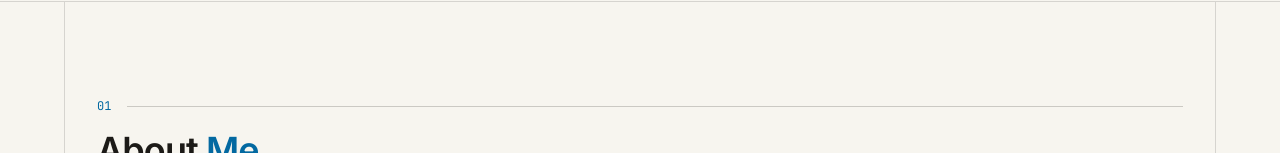
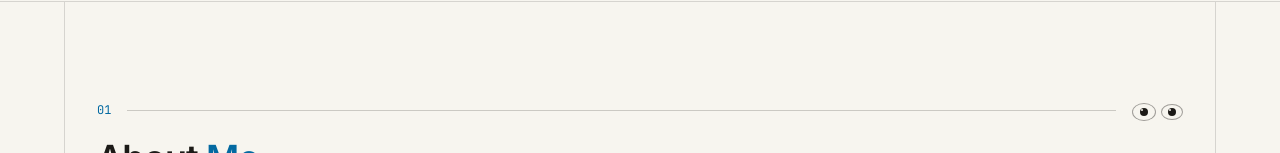
Before and after one commit to ashutosh250604/ashutoshrajput-portfolio, a Next.js app: page / in a window 1280 px wide. Shown: the part 799-952 px from the top of the page. Built offline with nearby package versions, Linux system fonts and the light colour scheme.

Commit message:
Give the About rule a pair of watching eyes
Keep a small decorative pair of eyes at the end of the About header rule.
Pupils ease toward the pointer and blink at random; reduced-motion visitors
keep direct tracking without easing or blinking.

```diff
--- a/components/About.tsx
+++ b/components/About.tsx
@@ -1,6 +1,7 @@
 'use client'
 
 import SectionHeader from './SectionHeader'
+import LurkingEyes from './LurkingEyes'
 import { useLanguage } from '@/contexts/LanguageContext'
 
 export default function About() {
@@ -26,6 +27,7 @@ export default function About() {
       <div className="mx-auto max-w-6xl border-x border-rule/15 px-5 py-16 sm:px-8 sm:py-24">
         <SectionHeader
           index="01"
+          ornament={<LurkingEyes />}
           title={
             <>
               {t('about.title')}{' '}
--- /dev/null
+++ b/components/LurkingEyes.tsx
@@ -0,0 +1,171 @@
+'use client'
+
+import { useEffect, useRef, useState } from 'react'
+
+/** The furthest a pupil can travel from the centre of its eye. */
+const MAX_LOOK = 5
+
+/**
+ * Two small eyes for the page furniture.
+ *
+ * They are decoration, not a control: no copy, no tab stop, no announcement.
+ * A single pointer listener feeds a small rAF loop so the pupils ease toward
+ * the cursor instead of jumping there, and a random blink keeps them from
+ * feeling like a pair of pinned dots. Visitors who ask for reduced motion get
+ * no blinking and no easing, but the pupils still answer the pointer directly:
+ * that movement is driven by the visitor rather than played at them.
+ */
+export default function LurkingEyes() {
+  const rootRef = useRef<HTMLSpanElement>(null)
+  const frameRef = useRef<number | null>(null)
+  const targetRef = useRef({ x: 0, y: 0 })
+  const currentRef = useRef({ x: 0, y: 0 })
+  const [blinking, setBlinking] = useState(false)
+  const [reducedMotion, setReducedMotion] = useState(false)
+
+  useEffect(() => {
+    const query = window.matchMedia('(prefers-reduced-motion: reduce)')
+    const sync = () => setReducedMotion(query.matches)
+
+    sync()
+    query.addEventListener('change', sync)
+    return () => query.removeEventListener('change', sync)
+  }, [])
+
+  useEffect(() => {
+    const root = rootRef.current
+    if (!root) return
+
+    const commit = (x: number, y: number) => {
+      currentRef.current = { x, y }
+      root.style.setProperty('--eye-x', `${x.toFixed(2)}px`)
+      root.style.setProperty('--eye-y', `${y.toFixed(2)}px`)
+    }
+
+    if (reducedMotion) {
+      const target = targetRef.current
+      commit(target.x, target.y)
+    }
+
+    let lastPointer: { x: number; y: number } | null = null
+
+    const paint = () => {
+      frameRef.current = null
+      const target = targetRef.current
+      const current = currentRef.current
+      const x = current.x + (target.x - current.x) * 0.2
+      const y = current.y + (target.y - current.y) * 0.2
+
+      commit(x, y)
+
+      if (Math.abs(target.x - x) > 0.05 || Math.abs(target.y - y) > 0.05) {
+        frameRef.current = window.requestAnimationFrame(paint)
+      }
+    }
+
+    const aim = (clientX: number, clientY: number) => {
+      const bounds = root.getBoundingClientRect()
+      const dx = clientX - (bounds.left + bounds.width / 2)
+      const dy = clientY - (bounds.top + bounds.height / 2)
+      const distance = Math.hypot(dx, dy)
+
+      if (distance < 8) {
+        targetRef.current = { x: 0, y: 0 }
+      } else {
+        const reach = Math.min(distance / 140, 1)
+        const look = MAX_LOOK * reach
+        targetRef.current = { x: (dx / distance) * look, y: (dy / distance) * look }
+      }
+
+      if (reducedMotion) {
+        const target = targetRef.current
+        commit(target.x, target.y)
+      } else if (frameRef.current === null) {
+        frameRef.current = window.requestAnimationFrame(paint)
+      }
+    }
+
+    const onPointerMove = (event: PointerEvent) => {
+      if (event.pointerType === 'touch') return
+      lastPointer = { x: event.clientX, y: event.clientY }
+      aim(event.clientX, event.clientY)
+    }
+
+    // If the page moves under a still pointer, the gaze should follow the page
+    // rather than stay pointed at the space the cursor used to occupy.
+    const reaim = () => {
+      if (lastPointer) aim(lastPointer.x, lastPointer.y)
+    }
+
+    window.addEventListener('pointermove', onPointerMove, { passive: true })
+    window.addEventListener('scroll', reaim, { passive: true })
+    window.addEventListener('resize', reaim)
+
+    return () => {
+      window.removeEventListener('pointermove', onPointerMove)
+      window.removeEventListener('scroll', reaim)
+      window.removeEventListener('resize', reaim)
+      if (frameRef.current !== null) {
+        window.cancelAnimationFrame(frameRef.current)
+        frameRef.current = null
+      }
+    }
+  }, [reducedMotion])
+
+  useEffect(() => {
+    if (reducedMotion) {
+      setBlinking(false)
+      return
+    }
+
+    let active = true
+    let closeTimer: number | undefined
+    let nextTimer: number | undefined
+
+    const schedule = () => {
+      nextTimer = window.setTimeout(() => {
+        if (!active) return
+        setBlinking(true)
+
+        closeTimer = window.setTimeout(() => {
+          if (!active) return
+          setBlinking(false)
+          schedule()
+        }, 110)
+      }, 4200 + Math.random() * 4200)
+    }
+
+    schedule()
+
+    return () => {
+      active = false
+      if (nextTimer) window.clearTimeout(nextTimer)
+      if (closeTimer) window.clearTimeout(closeTimer)
+    }
+  }, [reducedMotion])
+
+  return (
+    <span
+      ref={rootRef}
+      data-lurking-eyes
+      aria-hidden="true"
+      className="inline-flex items-center gap-[5px]"
+    >
+      {[0, 1].map((eye) => (
+        <span
+          key={eye}
+          className={`relative grid place-items-center rounded-[50%] border border-rule/40 bg-paper transition-transform duration-100 ease-out ${
+            eye === 0 ? 'h-[18px] w-[24px]' : 'h-[16px] w-[22px]'
+          } ${blinking ? 'scale-y-[0.08]' : 'scale-y-100'}`}
+        >
+          <span
+            className="relative h-2 w-2 rounded-full bg-ink ring-1 ring-paper"
+            style={{ transform: 'translate3d(var(--eye-x, 0px), var(--eye-y, 0px), 0)' }}
+          >
+            <span className="absolute left-px top-px h-0.5 w-0.5 rounded-full bg-paper" />
+          </span>
+        </span>
+      ))}
+    </span>
+  )
+}
--- a/components/SectionHeader.tsx
+++ b/components/SectionHeader.tsx
@@ -7,18 +7,21 @@ export interface SectionHeaderProps {
   subtitle?: string
   /** Right-aligned monospace metadata, e.g. "04 projects · 2025 - 2026". */
   note?: string
+  /** Optional small decoration at the end of the rule, such as the eyes in About. */
+  ornament?: ReactNode
 }
 
 /**
  * The one repeated furniture of the site: an index number, a rule running to
  * the right margin, an optional metadata note, then the heading.
  */
-export default function SectionHeader({ index, title, subtitle, note }: SectionHeaderProps) {
+export default function SectionHeader({ index, title, subtitle, note, ornament }: SectionHeaderProps) {
   return (
     <header className="space-y-4">
       <div className="flex items-center gap-3 sm:gap-4">
         <span className="tabular font-mono text-xs text-accent">{index}</span>
         <span aria-hidden className="h-px flex-1 bg-rule/20" />
+        {ornament ? <span className="shrink-0">{ornament}</span> : null}
         {note ? (
           <span className="tabular font-mono text-[10px] uppercase tracking-[0.18em] text-muted sm:text-[11px]">
             {note}
```
